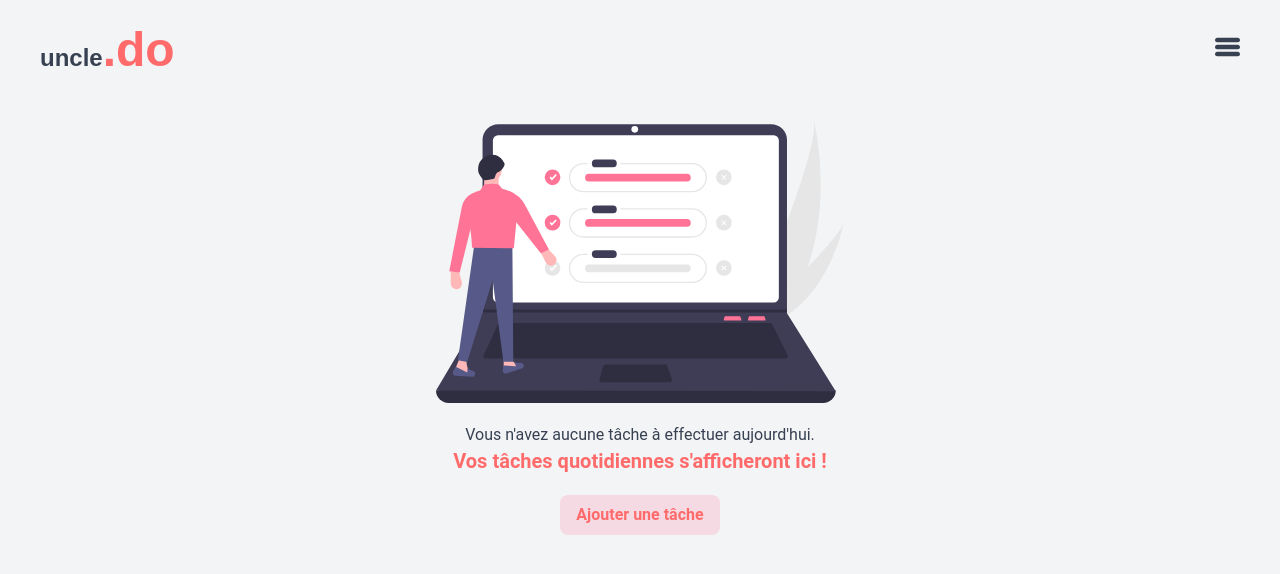
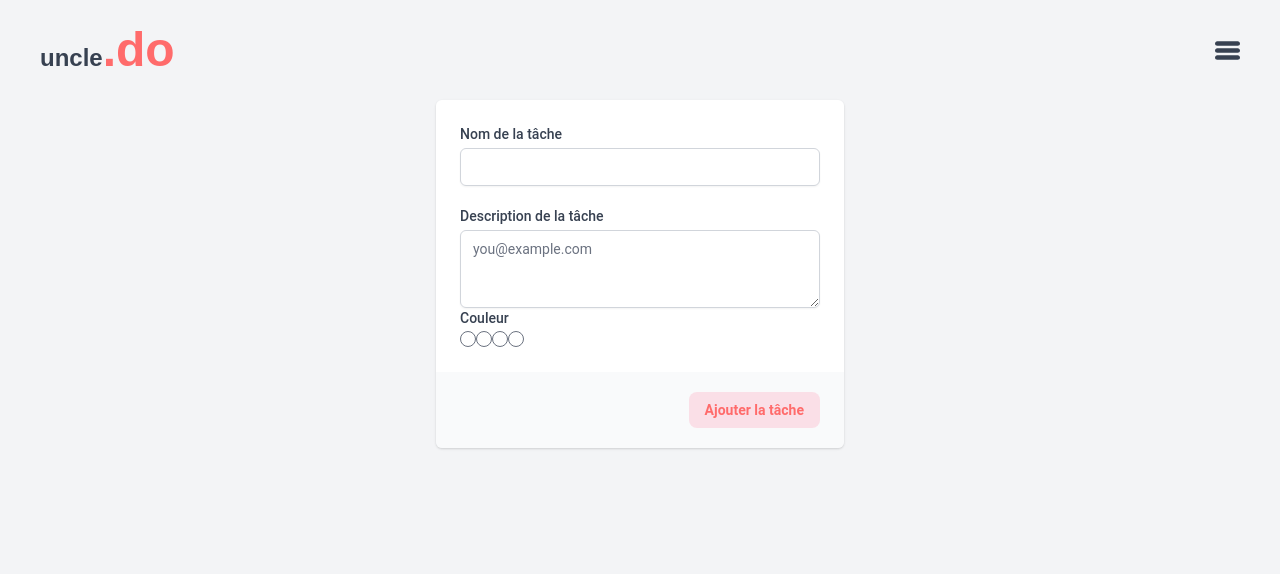
Before and after one commit to Uncle-Sam-Mako/Uncle.do, a React (Create React App) app: page / in a window 1280 px wide. Shown: the top 574 px of the page. Built offline with nearby package versions, Linux system fonts and the light colour scheme.

Commit message:
Install tailwindcss plugin : forms, Add component : Form

```diff
--- a/package.json
+++ b/package.json
@@ -4,12 +4,13 @@
   "private": true,
   "dependencies": {
     "@craco/craco": "^6.3.0",
+    "@tailwindcss/forms": "^0.3.3",
     "@testing-library/jest-dom": "^5.11.4",
     "@testing-library/react": "^11.1.0",
     "@testing-library/user-event": "^12.1.10",
     "react": "^17.0.2",
     "react-dom": "^17.0.2",
-    "react-scripts": "4.0.3",
+    "react-scripts": "^1.1.5",
     "web-vitals": "^1.0.1"
   },
   "scripts": {
--- a/src/App.css
+++ b/src/App.css
@@ -4,6 +4,9 @@ html, body, #root, .App{
 }
 img, svg{
     width: 100%;
+}
+input, textarea, button{
+    transition: .5s;
 }
 nav{
     height: 100px;
@@ -17,4 +20,5 @@ nav .nav-brand{
 }
 nav .menu-icon{
     width: 25px;
+    height: 25px;
 }
--- a/src/App.js
+++ b/src/App.js
@@ -1,14 +1,15 @@
 import './App.css';
 import Navbar from './components/Navbar';
 import EmptyToDo from './components/EmptyToDo';
-
+import Form from './components/Form';
 function App() {
   return (
     <div className="App text-gray-700 dark:text-gray-50 bg-gray-100 dark:bg-gray-900">
       <header className="App-header">
         <Navbar></Navbar>
       </header>
-      <EmptyToDo></EmptyToDo>
+      {/* <EmptyToDo></EmptyToDo> */}
+      <Form></Form>
     </div>
   );
 }
--- a/src/components/Button.js
+++ b/src/components/Button.js
@@ -1,7 +1,7 @@
 
 const Button = function(props){
     return(
-        <button className="btn-red my-5 text-md">{props.children}</button>
+        <button className="btn-red my-5 text-sm">{props.children}</button>
     )
 }
 
--- /dev/null
+++ b/src/components/Form.js
@@ -0,0 +1,66 @@
+
+export default function Form() {
+  return (
+    <>
+      <div className="mt-10 sm:px-5 sm:mt-0 max-w-md mx-auto">
+        <div className="">
+          <div className="mt-5 md:mt-0 md:col-span-2">
+            <form action="#" method="POST">
+              <div className="shadow overflow-hidden sm:rounded-md">
+                <div className="px-4 py-5 bg-white sm:p-6">
+                  <div className="">
+                    <div className="">
+                        <label htmlFor="first-name" className="block text-sm font-medium text-gray-700">
+                            Nom de la tâche
+                        </label>
+                        <input
+                            type="text"
+                            name="first-name"
+                            id="first-name"
+                            autoComplete="given-name"
+                            className="mt-1 focus:ring-customRed focus:border-customRed block w-full shadow-sm sm:text-sm border-gray-300 rounded-md"
+                        />
+                    </div>
+                    <div className="mt-5">
+                        <label htmlFor="about" className="block text-sm font-medium text-gray-700">
+                        Description de la tâche
+                        </label>
+                        <div className="mt-1">
+                        <textarea
+                            id="about"
+                            name="about"
+                            rows={3}
+                            className="shadow-sm focus:ring-customRed focus:border-customRed mt-1 block w-full sm:text-sm border border-gray-300 rounded-md"
+                            placeholder="you@example.com"
+                            defaultValue={''}
+                        />
+                        </div>
+                  </div>
+                    <div className="block text-sm font-medium text-gray-700">
+                        <label htmlFor="color">Couleur</label>
+                        <div className="inputs">
+                            <input type="radio" name="red" id="red"/>
+                            <input type="radio" name="red" id="red"/>
+                            <input type="radio" name="red" id="red"/>
+                            <input type="radio" name="red" id="red"/>
+                        </div>
+                    </div>
+
+                </div>
+                </div>
+                <div className="px-4 py-5 bg-gray-50 text-right sm:px-6">
+                  <button
+                    type="submit"
+                    className="btn-red text-sm"
+                  >
+                      Ajouter la tâche
+                  </button>
+                </div>
+              </div>
+            </form>
+          </div>
+        </div>
+      </div>
+    </>
+  )
+}
--- a/src/components/Navbar.js
+++ b/src/components/Navbar.js
@@ -11,7 +11,7 @@ function Navbar(){
                 </div>
                 <div className="flex-2 menu-icon">
                     <button>
-                        <svg className="fill-current text-gray-700 dark:text-gray-50" id="Layer_1" enable-background="new 0 0 512 512" height="512" viewBox="0 0 512 512" width="512" xmlns="http://www.w3.org/2000/svg"><path d="m464.883 64.267h-417.766c-25.98 0-47.117 21.136-47.117 47.149 0 25.98 21.137 47.117 47.117 47.117h417.766c25.98 0 47.117-21.137 47.117-47.117 0-26.013-21.137-47.149-47.117-47.149z"/><path d="m464.883 208.867h-417.766c-25.98 0-47.117 21.136-47.117 47.149 0 25.98 21.137 47.117 47.117 47.117h417.766c25.98 0 47.117-21.137 47.117-47.117 0-26.013-21.137-47.149-47.117-47.149z"/><path d="m464.883 353.467h-417.766c-25.98 0-47.117 21.137-47.117 47.149 0 25.98 21.137 47.117 47.117 47.117h417.766c25.98 0 47.117-21.137 47.117-47.117 0-26.012-21.137-47.149-47.117-47.149z"/></svg>
+                        <svg className="fill-current text-gray-700 dark:text-gray-50" id="Layer_1" enable-background="new 0 0 512 512" height="25" viewBox="0 0 512 512" width="25" xmlns="http://www.w3.org/2000/svg"><path d="m464.883 64.267h-417.766c-25.98 0-47.117 21.136-47.117 47.149 0 25.98 21.137 47.117 47.117 47.117h417.766c25.98 0 47.117-21.137 47.117-47.117 0-26.013-21.137-47.149-47.117-47.149z"/><path d="m464.883 208.867h-417.766c-25.98 0-47.117 21.136-47.117 47.149 0 25.98 21.137 47.117 47.117 47.117h417.766c25.98 0 47.117-21.137 47.117-47.117 0-26.013-21.137-47.149-47.117-47.149z"/><path d="m464.883 353.467h-417.766c-25.98 0-47.117 21.137-47.117 47.149 0 25.98 21.137 47.117 47.117 47.117h417.766c25.98 0 47.117-21.137 47.117-47.117 0-26.012-21.137-47.149-47.117-47.149z"/></svg>
                     </button>
                 </div>
             </nav>
--- a/tailwind.config.js
+++ b/tailwind.config.js
@@ -1,6 +1,7 @@
 
 const colors = require('tailwindcss/colors');
 const plugin = require('tailwindcss/plugin');
+require('tailwindcss/')
 
 
 module.exports = {
@@ -18,6 +19,7 @@ module.exports = {
       blue: colors.sky,
       red: colors.rose,
       pink: colors.fuchsia,
+      white : colors.white,
       customRed: {
         DEFAULT : "#FF6B6B"
       }
@@ -40,6 +42,7 @@ module.exports = {
     extend: {},
   },
   plugins: [
+    require('@tailwindcss/forms'),
     plugin(function({ addComponents }){
       const buttons = {
         '.btn-red': {
```
Also changed, not shown: 2 other files (tests, documents, lock files or other folders).
